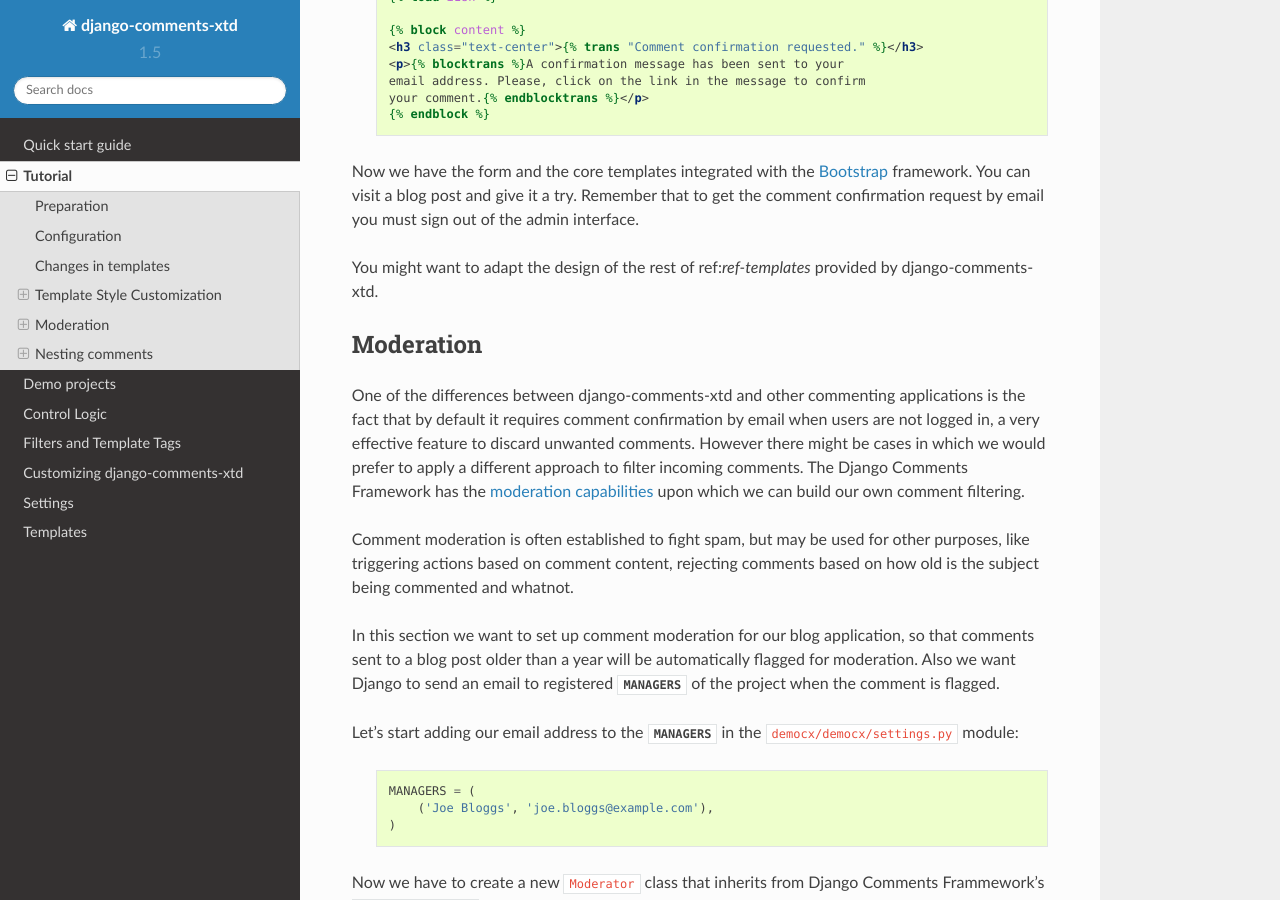
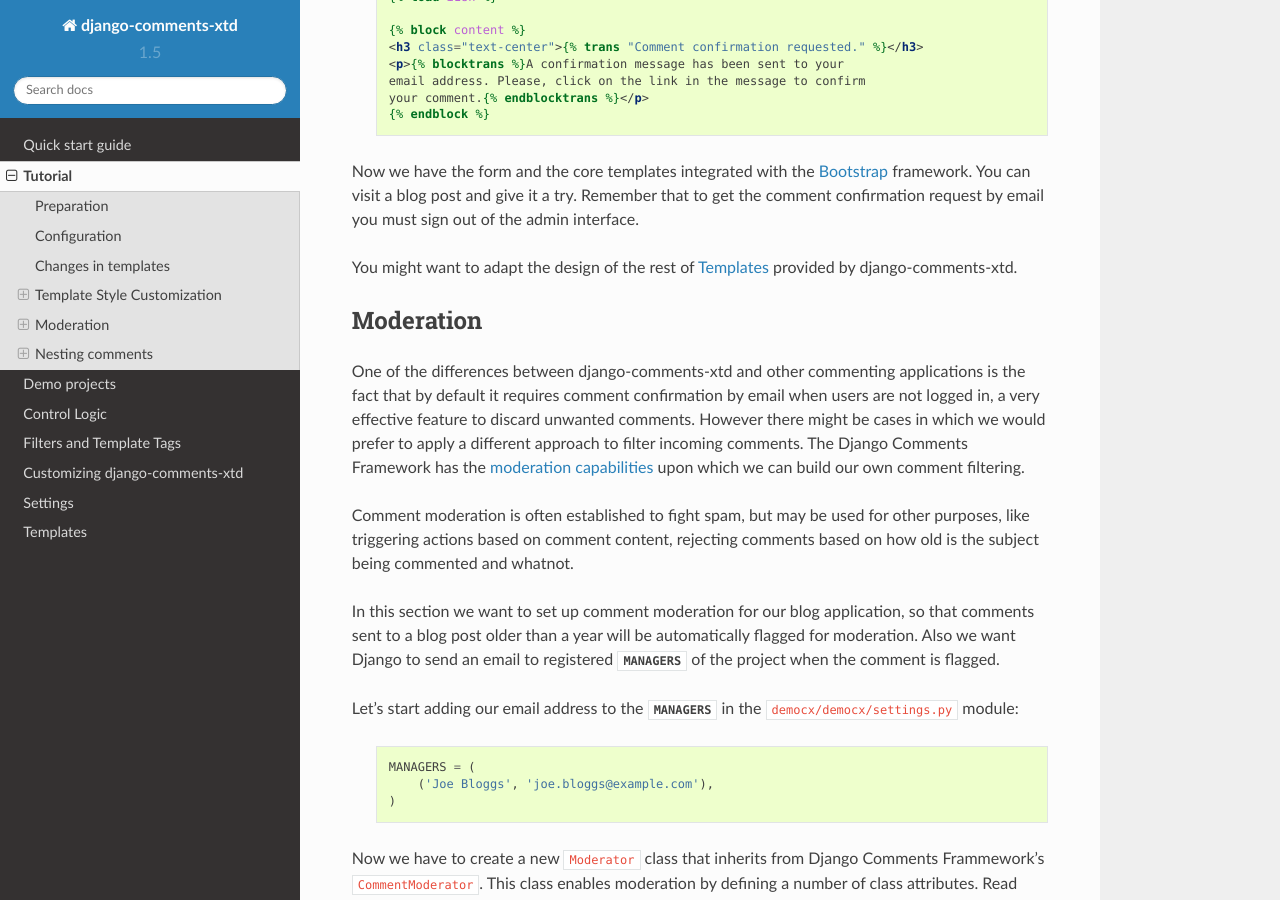
Before and after one commit to danirus/django-comments-xtd, a Sphinx documentation site: the page built from docs/tutorial.rst, in a window 1280 px wide and 900 px high, scrolled down 8114 px. Built offline with Sphinx 7.4.7 and the Read the Docs theme 2.0.0, drawn with Linux system fonts in a browser that asks for light colours.

Commit message:
Fix docs reference

```diff
--- a/docs/tutorial.rst
+++ b/docs/tutorial.rst
@@ -419,7 +419,7 @@ Finally, when we hit the send button and the comment gets succesfully processed
 
 Now we have the form and the core templates integrated with the Bootstrap_ framework. You can visit a blog post and give it a try. Remember that to get the comment confirmation request by email you must sign out of the admin interface.
 
-You might want to adapt the design of the rest of ref:`ref-templates` provided by django-comments-xtd.
+You might want to adapt the design of the rest of :ref:`ref-templates` provided by django-comments-xtd.
 
 .. _Bootstrap: http://getbootstrap.com
 
```
